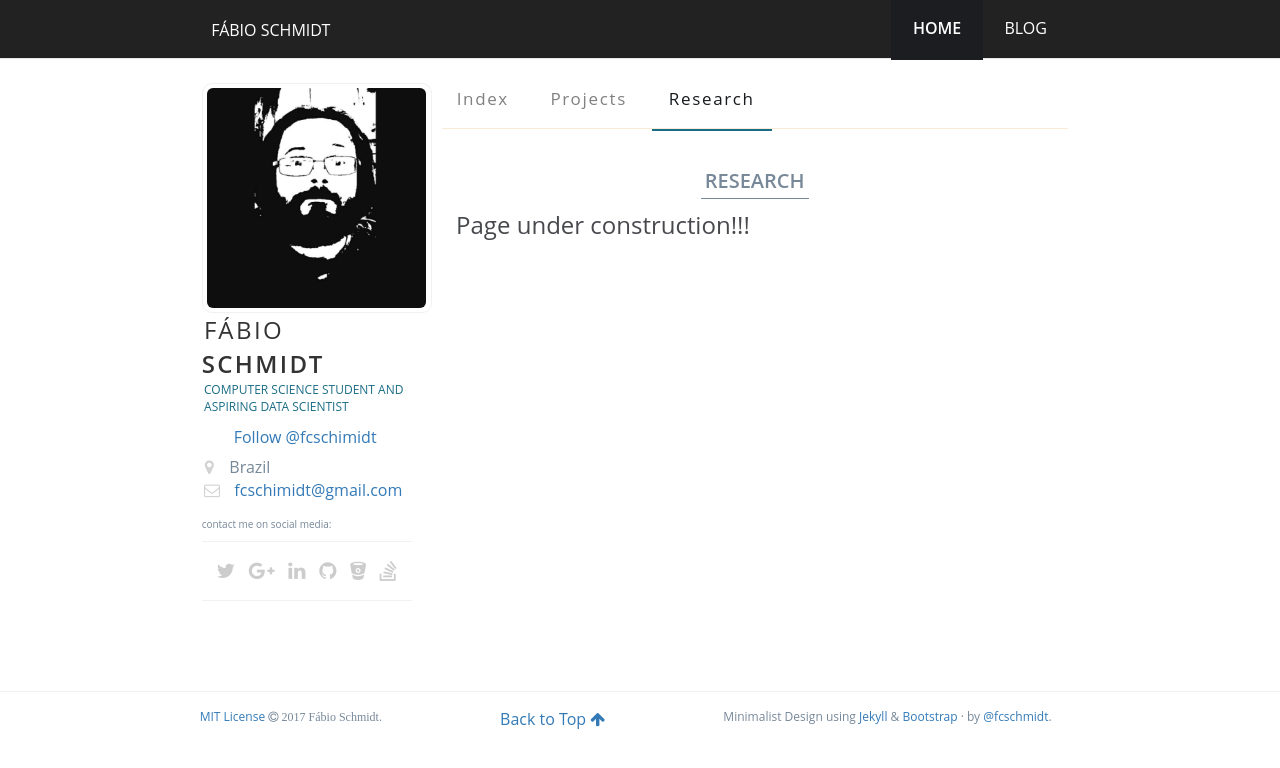
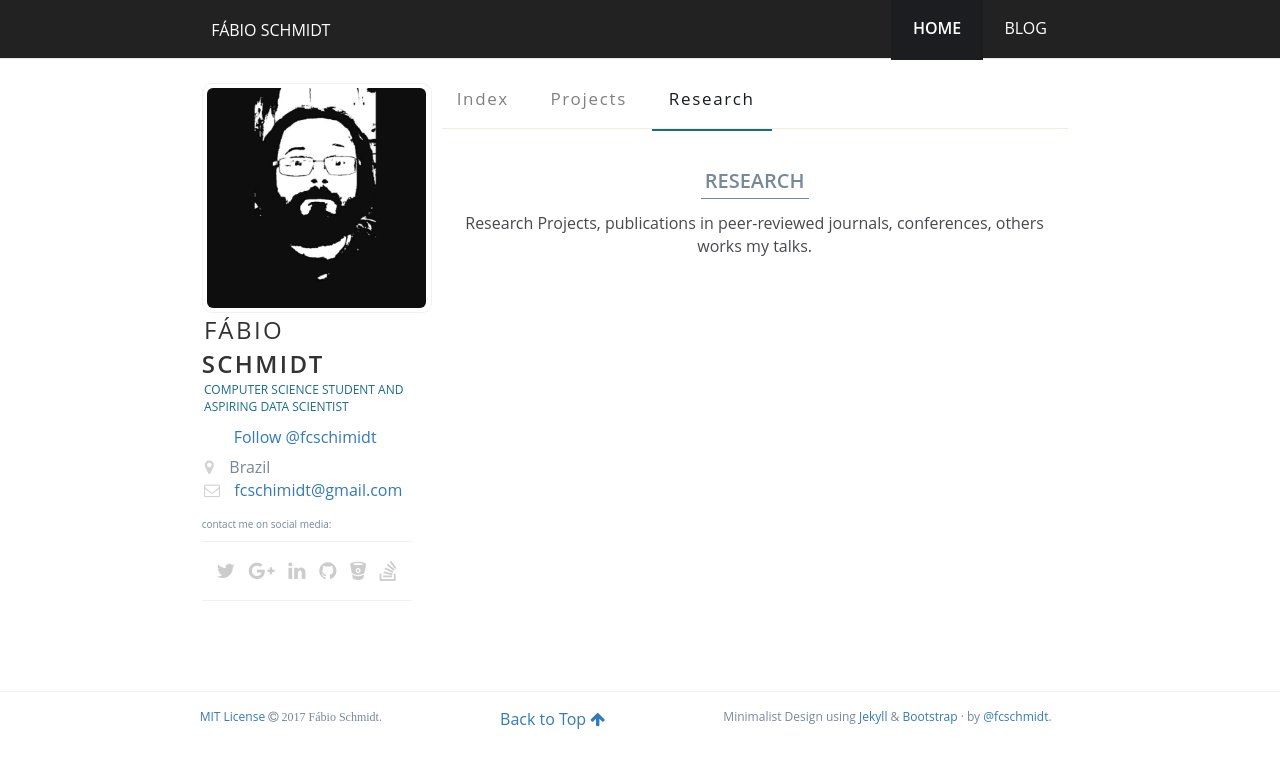
Before and after one commit to fcschmidt/fcschmidt.github.io, a Jekyll site: the page built from pages/research.html, in a window 1280 px wide. Shown: the top 768 px of the page. Built offline with Jekyll 4.4.1, drawn with Linux system fonts in a browser that asks for light colours; nearby versions of some CDN libraries; comment, search, counter and statistics services are not loaded.

Commit message:
update :bears:

```diff
--- a/pages/research.html
+++ b/pages/research.html
@@ -12,15 +12,14 @@ permalink: /research/
             <h4 class="heading">
                 <span>{{ page.title }}</span>
             </h4>
-            <!-- <p class="page__desc">{{ page.description }}</p> -->
-            <h3>Page under construction!!!</h3>
+             <p class="page__desc">{{ page.description }}</p>
         </header>
-       <!-- <article class="publications">
+        <!--<article class="publications">
             <h4>My Publications</h4>
             <span style="color: #778899">Nothing Published!!!</span>
         </article>
         <article class="works">
-            <h4>Academics Works</h4>
+            <h4>Other Works</h4>
             <span>Here are some academic works held in conjunction with other students, or just for me.</span>
             <span style="color: #778899">Nothing Works!!!</span>
             <hr/>
```
Also changed, not shown: other parts of pages/research.html (+1 -1 lines).
